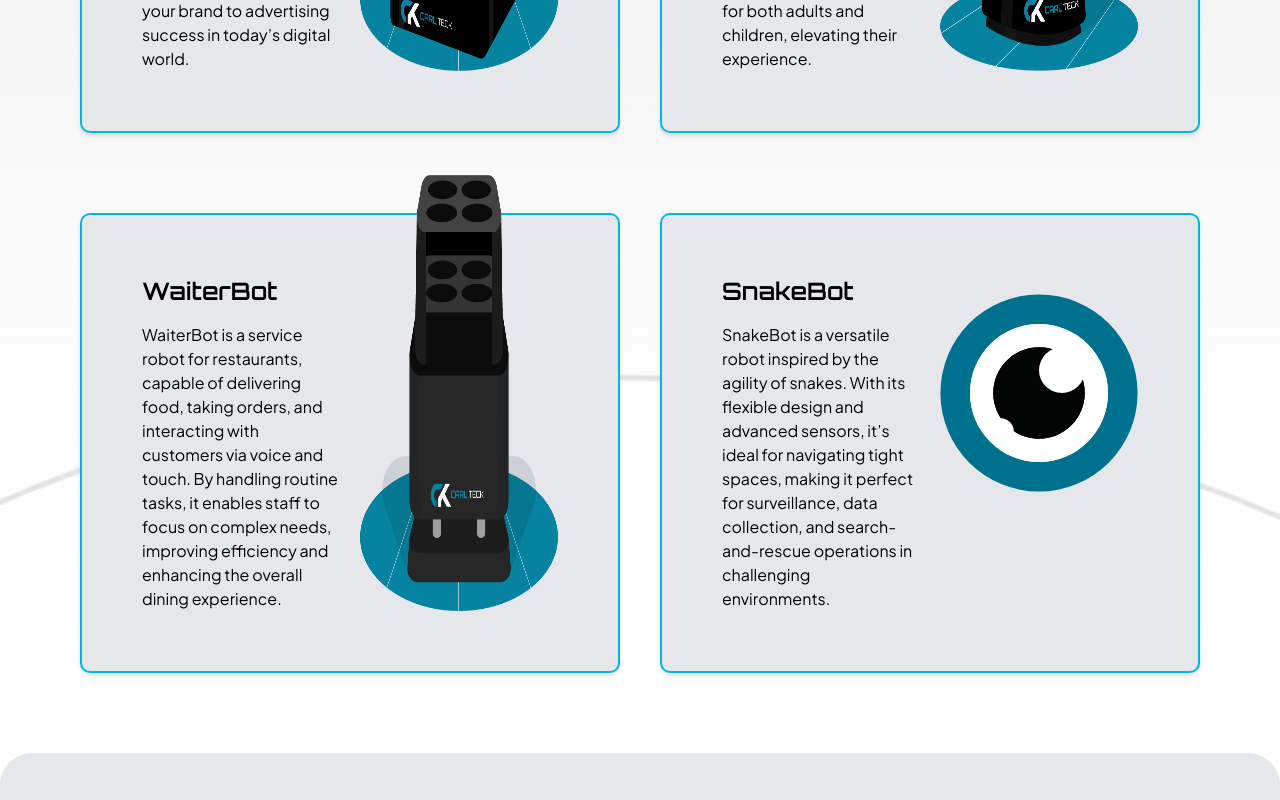
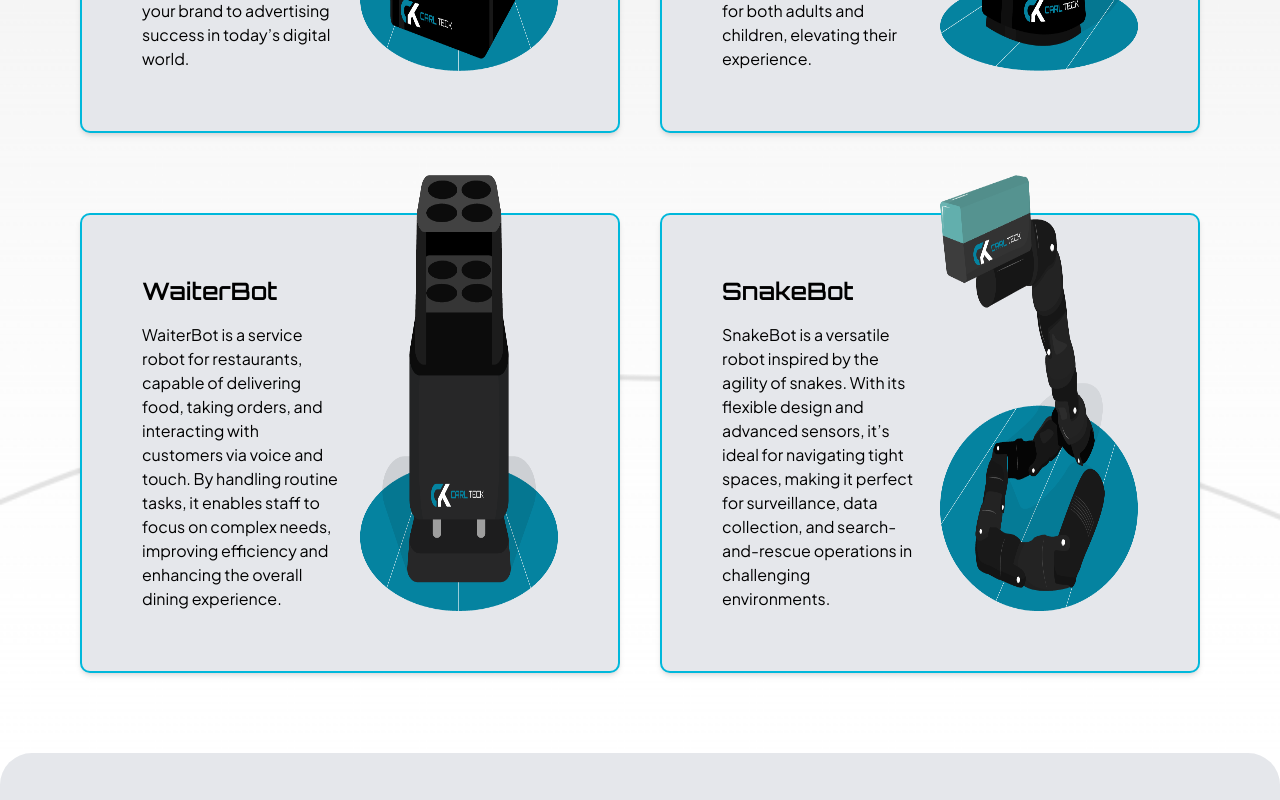
Before and after one commit to CARLTek/carlteck-website, a Next.js app: page /products in a window 1280 px wide. Shown: the part 680-1480 px from the top of the page. Built offline with nearby package versions, Linux system fonts and the light colour scheme.

Commit message:
added snake bot illustration

```diff
--- a/app/components/products/ProductsSection.tsx
+++ b/app/components/products/ProductsSection.tsx
@@ -8,7 +8,7 @@
       <PageHeading title="Our Products" />
 
       {/* Ad-Rover & Smart Bot*/}
-      <div className="flex flex-col lg:flex-row gap-25 lg:gap-10 justify-center items-center pt-30 ">
+      <div className="flex flex-col lg:flex-row gap-25 lg:gap-10 justify-end items-center pt-30 ">
         {ourProducts.slice(0, 2).map((item, index) => (
           <ProductCard
             key={index}
@@ -21,7 +21,7 @@
       </div>
 
       {/* Waiter Bot & Snake Bot*/}
-      <div className="flex flex-col lg:flex-row gap-25 lg:gap-10 justify-center items-center py-20 ">
+      <div className="flex flex-col lg:flex-row gap-25 lg:gap-10 justify-end items-center py-20 ">
         {ourProducts.slice(-2).map((item, index) => (
           <ProductCard
             key={index}
--- a/app/data.ts
+++ b/app/data.ts
@@ -39,7 +39,7 @@
     head: "SnakeBot",
     desc:
       "SnakeBot is a versatile robot inspired by the agility of snakes. With its flexible design and advanced sensors, it’s ideal for navigating tight spaces, making it perfect for surveillance, data collection, and search-and-rescue operations in challenging environments.",
-    icon: "/Vision.svg",
+    icon: "/snake-bot-illus.png",
   },
 ];
 
```
Also changed, not shown: public/snake-bot-illus.png (added).
